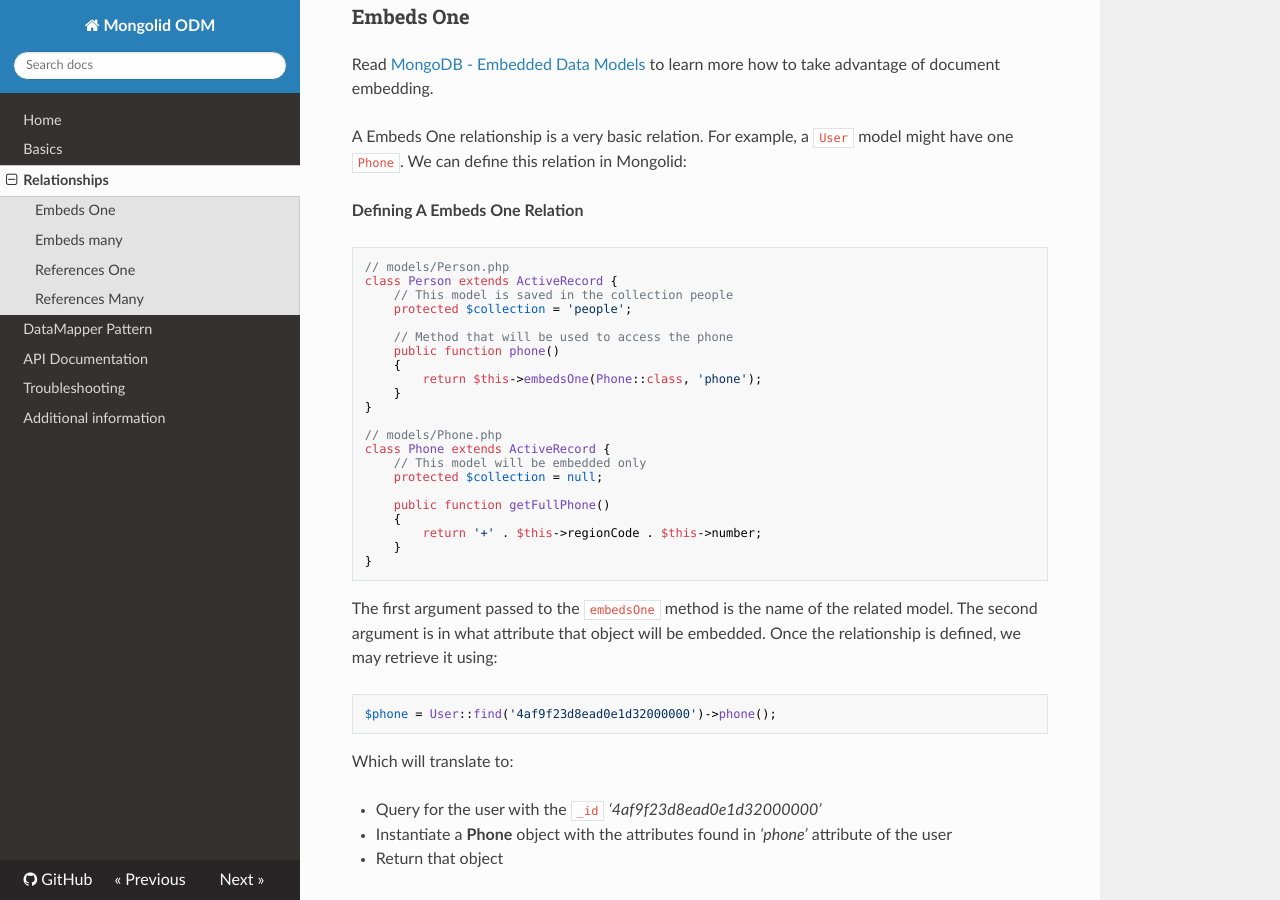
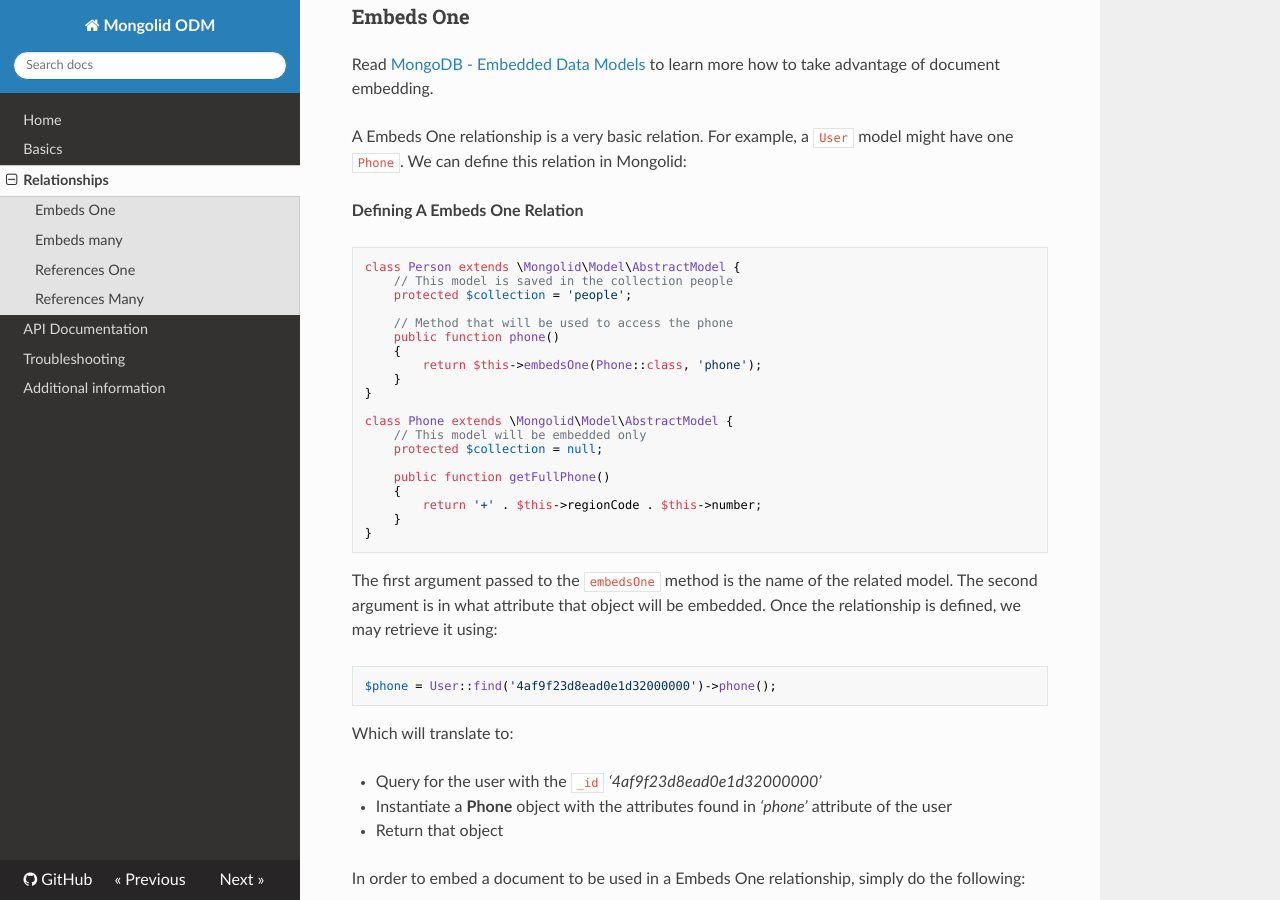
Before and after one commit to leroy-merlin-br/mongolid, an MkDocs documentation site: the page built from docs/relationships.md, in a window 1280 px wide and 900 px high, scrolled down 512 px. Built offline with MkDocs 1.6.1, drawn with Linux system fonts in a browser that asks for light colours; nearby versions of some CDN libraries; some of the changed text lies outside the part shown.

````diff
--- a/composer.json
+++ b/composer.json
@@ -1,7 +1,7 @@
 {
     "name": "leroy-merlin-br/mongolid",
     "description": "Easy, powerful and ultrafast ODM for PHP and MongoDB.",
-    "keywords": ["odm", "mongodb", "mongo", "nosql", "active record", "data mapper", "laravel"],
+    "keywords": ["odm", "mongodb", "mongo", "nosql", "active record", "laravel"],
     "license": "MIT",
     "authors": [
         {
--- a/docs/relationships.md
+++ b/docs/relationships.md
@@ -18,8 +18,7 @@ A Embeds One relationship is a very basic relation. For example, a `User` model
 **Defining A Embeds One Relation**
 
 ```php
-// models/Person.php
-class Person extends ActiveRecord {
+class Person extends \Mongolid\Model\AbstractModel {
     // This model is saved in the collection people
     protected $collection = 'people';
 
@@ -30,8 +29,7 @@ class Person extends ActiveRecord {
     }
 }
 
-// models/Phone.php
-class Phone extends ActiveRecord {
+class Phone extends \Mongolid\Model\AbstractModel {
     // This model will be embedded only
     protected $collection = null;
 
@@ -106,8 +104,7 @@ $user->embed($phone); // Will update
 An example of a Embeds Many relation is a blog post that "has many" comments. We can model this relation like so:
 
 ```php
-// models/Post.php
-class Post extends ActiveRecord {
+class Post extends \Mongolid\Model\AbstractModel {
     protected $collection = 'posts';
 
     public function comments()
@@ -117,8 +114,7 @@ class Post extends ActiveRecord {
 
 }
 
-// models/Comment.php
-class Comment extends ActiveRecord {
+class Comment extends \Mongolid\Model\AbstractModel {
     // This model will be embedded only
     protected $collection = null;
 }
@@ -181,8 +177,7 @@ In general, use references when embedding would result in duplication of data an
 **Defining A References One Relation**
 
 ```php
-// models/Post.php
-class Post extends ActiveRecord {
+class Post extends \Mongolid\Model\AbstractModel {
     protected $collection = 'posts';
 
     public function author()
@@ -192,8 +187,7 @@ class Post extends ActiveRecord {
 
 }
 
-// models/User.php
-class User extends ActiveRecord {
+class User extends \Mongolid\Model\AbstractModel {
     protected $collection = 'users';
 }
 ```
@@ -248,8 +242,7 @@ In general, use references when embedding would result in duplication of data an
 **Defining A References Many Relation**
 
 ```php
-// models/User.php
-class User extends ActiveRecord {
+class User extends \Mongolid\Model\AbstractModel {
     protected $collection = 'users';
 
     public function questions()
@@ -259,8 +252,7 @@ class User extends ActiveRecord {
 
 }
 
-// models/Question.php
-class Question extends ActiveRecord {
+class Question extends \Mongolid\Model\AbstractModel {
     protected $collection = 'questions';
 }
 ```
--- a/mkdocs.yml
+++ b/mkdocs.yml
@@ -8,7 +8,6 @@ nav:
     - 'Home': 'index.md'
     - 'Basics': 'basics.md'
     - 'Relationships': 'relationships.md'
-    - 'DataMapper Pattern': 'datamapper.md'
     - 'API Documentation': 'api-docs.md'
     - 'Troubleshooting': 'troubleshooting.md'
     - 'Additional information': 'info.md'
````
Also changed, not shown: README.md (+21 -25 lines), docs/basics.md (+6 -8 lines), docs/datamapper.md (deleted, +0 -228 lines), docs/index.md (+1 -1 lines).
